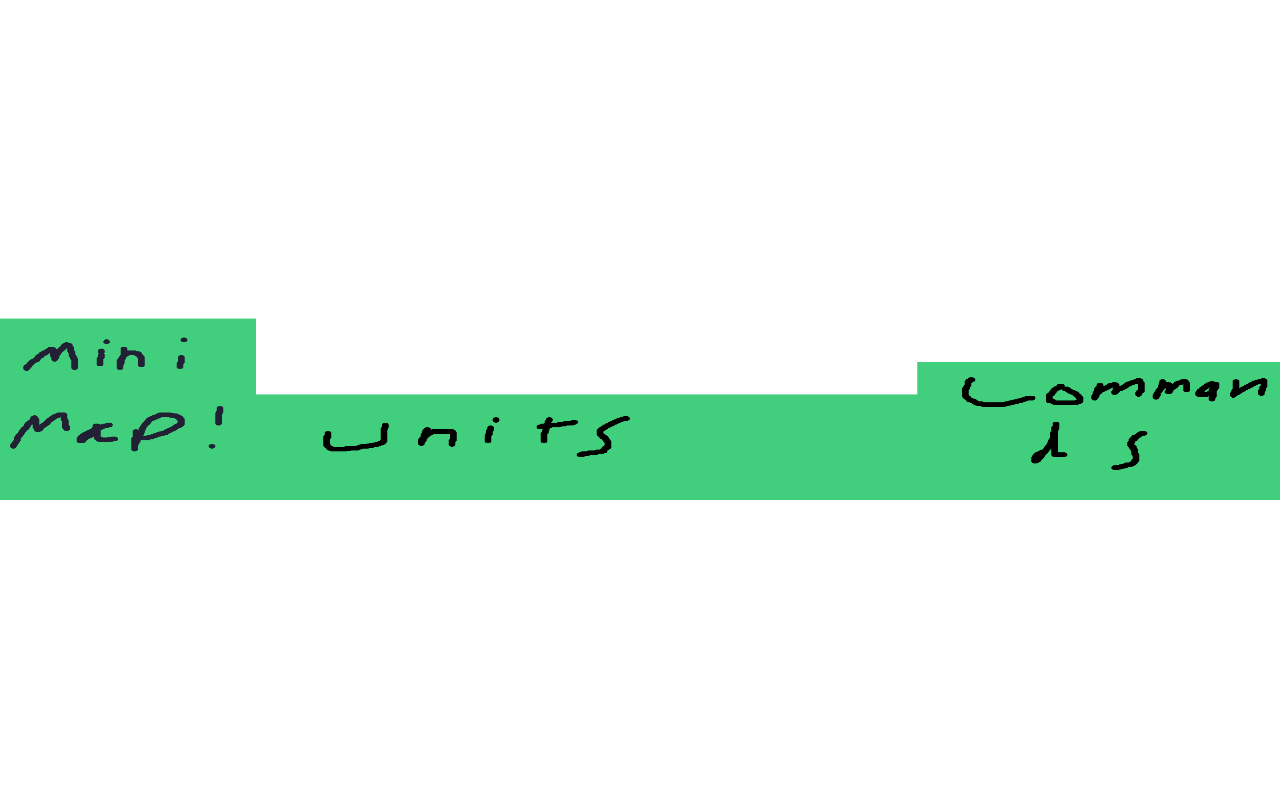
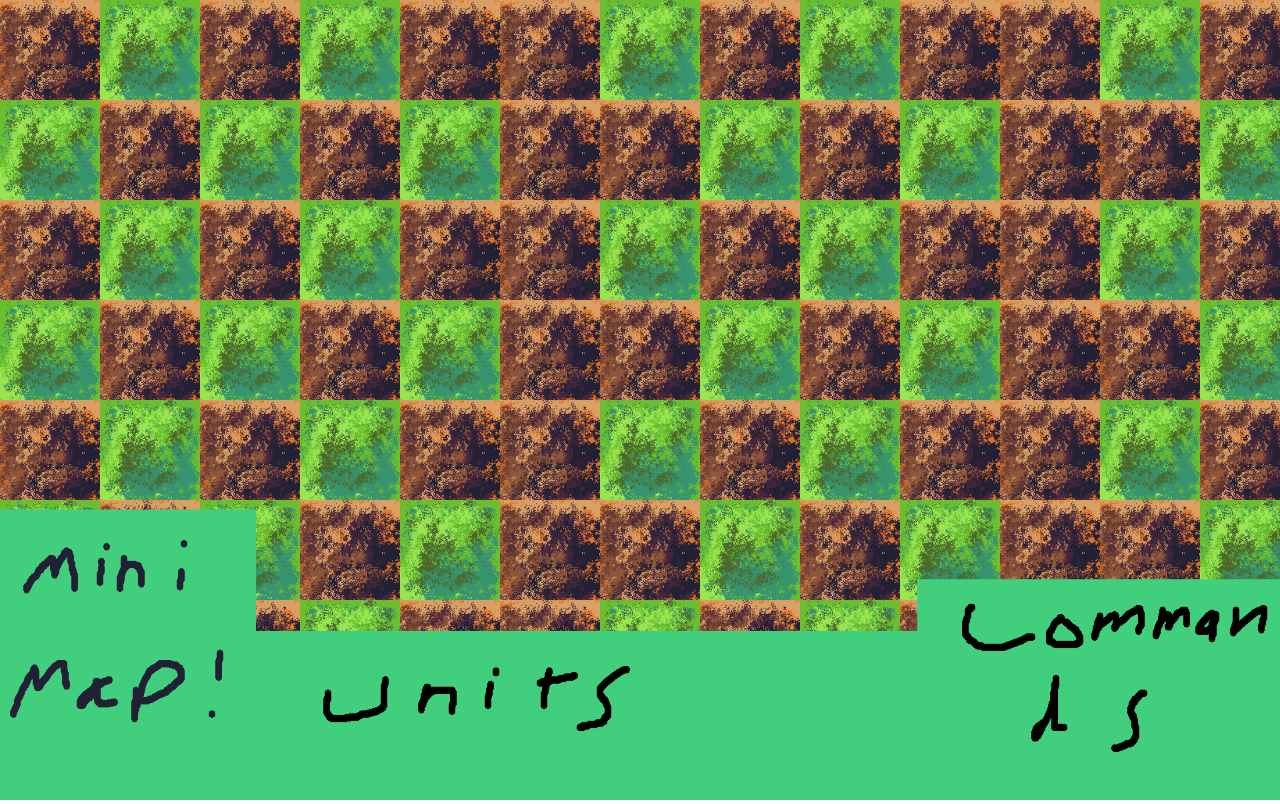
Before and after one commit to CodyMcMahon/broodwar2, a plain HTML site: page index.html in a window 1280 px wide. Drawn offline with Linux system fonts and the light colour scheme.

Commit message:
blocks load

```diff
--- a/index.html
+++ b/index.html
@@ -9,6 +9,7 @@
         <script src="source/mouseListeners.js" type="text/javascript"></script>
         <script src="source/graphics.js" type="text/javascript"></script>
         <script src="source/updateState.js" type="text/javascript"></script>
+        <script src="source/map.js" type="text/javascript"></script>
     </head>
     <body style="display:block;margin:0;padding:0;" onload="startup()">
         <canvas id="mat" width = "800" height = "600" />
--- a/source/assets.js
+++ b/source/assets.js
@@ -1,6 +1,14 @@
 var placeholder_ui_image;
-
+var shitgroundtile1;
+var shitgroundtile2;
+var blackedgetile;
 function ldassets(){
   placeholder_ui_image = new Image();
   placeholder_ui_image.src = "sprites/ui_kappa.png";
+  shitgroundtile1 = new Image();
+  shitgroundtile1.src = "sprites/tiles/shit_ground_tile_1.png";
+  shitgroundtile2 = new Image();
+  shitgroundtile2.src = "sprites/tiles/shit_ground_tile_2.png";
+  blackedgetile = new Image();
+  blackedgetile.src = "sprites/tiles/black_tile_1.png";
 }
--- a/source/graphics.js
+++ b/source/graphics.js
@@ -10,6 +10,27 @@ function drawState(){
 
 function drawBackground(){
     ctx.clearRect(0,0,c.width,c.height);
+    var xtileindex, ytileindex, xtilenum, ytilenum, xtilestart, ytilestart;
+    xtileindex = Math.floor(me.x/100);
+    ytileindex = Math.floor(me.y/100);
+    xtilenum = Math.floor(c.width/100) + 2;
+    ytilenum = Math.floor(c.height/100) + 1;
+    xtilestart = 0 - (me.x % 100);
+    ytilestart = 0 - (me.y % 100);
+    //alert(xtilenum);
+    //alert(ytilenum);
+
+    for(var ix = 0;ix < xtilenum; ix++){
+      for(var iy = 0;iy < ytilenum; iy++){
+        if(map.width <= xtileindex + ix || map.height <= ytileindex + iy){
+          continue;
+        }
+        //ctx.drawImage(placeholder_ui_image, 200, 200, 100, 100);
+        //alert((map.tiledata[ytileindex + iy])[xtileindex + ix]);
+        //alert(map.tileData[ytileindex + iy][xtileindex + ix]);
+        ctx.drawImage(map.floor[map.tiledata[ytileindex + iy][xtileindex + ix]], xtilestart + (ix * 100), ytilestart + (iy * 100), 100, 100);
+      }//map.floor[map.tiledata[ytileindex + iy][xtileindex + ix]]
+    }
 }
 
 function drawUnits(){
@@ -28,7 +49,6 @@ function drawBox(){
   var x,y,width,height;
   if(me.isDragging){
 
-//ctx.strokeText(me.dragStartX,110,100);
     if(me.dragStartX < me.dragNowX){
       x = me.dragStartX;
       width = me.dragNowX - me.dragStartX;
--- /dev/null
+++ b/source/map.js
@@ -0,0 +1,39 @@
+var map;
+
+function mapinit (){
+  map = {
+    width: 27,
+    height: 27,
+    tiledata: [[2,2,2,2,2,2,2,2,2,2,2,2,2,2,2,2,2,2,2,2,2,2,2,2,2,2,2],
+               [2,0,1,0,1,0,0,1,0,1,0,0,1,0,1,0,0,1,0,1,0,0,1,0,1,0,2],
+               [2,1,0,1,0,1,0,0,1,0,1,0,0,1,0,1,0,0,1,0,1,0,0,1,0,1,2],
+               [2,0,1,0,1,0,0,1,0,1,0,0,1,0,1,0,0,1,0,1,0,0,1,0,1,0,2],
+               [2,1,0,1,0,1,0,0,1,0,1,0,0,1,0,1,0,0,1,0,1,0,0,1,0,1,2],
+               [2,0,1,0,1,0,0,1,0,1,0,0,1,0,1,0,0,1,0,1,0,0,1,0,1,0,2],
+               [2,1,0,1,0,1,0,0,1,0,1,0,0,1,0,1,0,0,1,0,1,0,0,1,0,1,2],
+               [2,0,1,0,1,0,0,1,0,1,0,0,1,0,1,0,0,1,0,1,0,0,1,0,1,0,2],
+               [2,1,0,1,0,1,0,0,1,0,1,0,0,1,0,1,0,0,1,0,1,0,0,1,0,1,2],
+               [2,0,1,0,1,0,0,1,0,1,0,0,1,0,1,0,0,1,0,1,0,0,1,0,1,0,2],
+               [2,1,0,1,0,1,0,0,1,0,1,0,0,1,0,1,0,0,1,0,1,0,0,1,0,1,2],
+               [2,0,1,0,1,0,0,1,0,1,0,0,1,0,1,0,0,1,0,1,0,0,1,0,1,0,2],
+               [2,1,0,1,0,1,0,0,1,0,1,0,0,1,0,1,0,0,1,0,1,0,0,1,0,1,2],
+               [2,0,1,0,1,0,0,1,0,1,0,0,1,0,1,0,0,1,0,1,0,0,1,0,1,0,2],
+               [2,1,0,1,0,1,0,0,1,0,1,0,0,1,0,1,0,0,1,0,1,0,0,1,0,1,2],
+               [2,0,1,0,1,0,0,1,0,1,0,0,1,0,1,0,0,1,0,1,0,0,1,0,1,0,2],
+               [2,1,0,1,0,1,0,0,1,0,1,0,0,1,0,1,0,0,1,0,1,0,0,1,0,1,2],
+               [2,0,1,0,1,0,0,1,0,1,0,0,1,0,1,0,0,1,0,1,0,0,1,0,1,0,2],
+               [2,1,0,1,0,1,0,0,1,0,1,0,0,1,0,1,0,0,1,0,1,0,0,1,0,1,2],
+               [2,0,1,0,1,0,0,1,0,1,0,0,1,0,1,0,0,1,0,1,0,0,1,0,1,0,2],
+               [2,1,0,1,0,1,0,0,1,0,1,0,0,1,0,1,0,0,1,0,1,0,0,1,0,1,2],
+               [2,0,1,0,1,0,0,1,0,1,0,0,1,0,1,0,0,1,0,1,0,0,1,0,1,0,2],
+               [2,1,0,1,0,1,0,0,1,0,1,0,0,1,0,1,0,0,1,0,1,0,0,1,0,1,2],
+               [2,0,1,0,1,0,0,1,0,1,0,0,1,0,1,0,0,1,0,1,0,0,1,0,1,0,2],
+               [2,1,0,1,0,1,0,0,1,0,1,0,0,1,0,1,0,0,1,0,1,0,0,1,0,1,2],
+               [2,0,1,0,1,0,0,1,0,1,0,0,1,0,1,0,0,1,0,1,0,0,1,0,1,0,2],
+               [2,2,2,2,2,2,2,2,2,2,2,2,2,2,2,2,2,2,2,2,2,2,2,2,2,2,2]],
+
+    floor : [shitgroundtile1,shitgroundtile2,blackedgetile],
+    //edge : ,
+    test: "test",
+};
+}
--- a/source/me.js
+++ b/source/me.js
@@ -16,4 +16,5 @@ var me = {
     isOnGameScreen: 0,
     cameraMoveY: "",
     cameraMoveX: "",
+    cameraMoveSpeed: 5,
 };
--- a/source/mouseListeners.js
+++ b/source/mouseListeners.js
@@ -45,19 +45,19 @@ function mouseMove(e){
       me.isDragging = 1;
     }
   }
-  if(e.clientY < 5){
+  if(e.clientY < 20){
     me.cameraMoveY = "north";
   }
-  else if(e.clientY > c.height - 5){
+  else if(e.clientY > c.height - 20){
     me.cameraMoveY = "south";
   }
   else{
     me.cameraMoveY = "";
   }
-  if(e.clientX < 5){
+  if(e.clientX < 20){
     me.cameraMoveX = "west";
   }
-  else if(e.clientX > c.width - 5){
+  else if(e.clientX > c.width - 20){
     me.cameraMoveX = "east";
   }
   else{
--- a/source/startup.js
+++ b/source/startup.js
@@ -3,14 +3,15 @@ function startup(){
   c = document.getElementById("mat");
   ctx = c.getContext("2d");
   c.width = document.body.clientWidth;
-  c.height = 500;//document.body.clientHeight;
+  c.height = 800;//document.body.clientHeight;
   ldassets();
+  mapinit();
   //alert("fuck");
   //alert(ctx);
   ctx.drawImage(placeholder_ui_image,0,0,c.width,c.height);
   //alert("fuck2");
   window.setInterval(drawState, 10);
-	window.setInterval(updateState, 5);
+	window.setInterval(updateState, 10);
   //alert("fuck");
   c.addEventListener("mousedown", mouseDown, false);
 	c.addEventListener("mouseup", mouseUp, false);
--- a/source/updateState.js
+++ b/source/updateState.js
@@ -1,4 +1,36 @@
 function updateState(){
-  //c.width = document.body.clientWidth;
+  //c.width -= 1;
   //c.height = document.body.clientHeight;
+  if(me.cameraMoveY === "north"){
+    if (me.y > me.cameraMoveSpeed){
+      me.y -= me.cameraMoveSpeed;
+    }
+    else{
+      me.y = 0;
+    }
+  }
+  else if(me.cameraMoveY === "south"){
+    if (me.y < ((map.height*100) - c.height) - me.cameraMoveSpeed){
+      me.y += me.cameraMoveSpeed;
+    }
+    else{
+      me.y = (map.height*100) - c.height;
+    }
+  }
+  if(me.cameraMoveX === "west"){
+    if (me.x > me.cameraMoveSpeed){
+      me.x -= me.cameraMoveSpeed;
+    }
+    else{
+      me.x = 0;
+    }
+  }
+  else if(me.cameraMoveX === "east"){
+    if (me.x < ((map.width*100) - c.width) - me.cameraMoveSpeed){
+      me.x += me.cameraMoveSpeed;
+    }
+    else{
+      me.x = (map.width*100) - c.width;
+    }
+  }
 }
```
Also changed, not shown: sprites/tiles/black_fader_1.png (added), sprites/tiles/black_tile_1.png (added), sprites/tiles/shit_ground_tile_1.png (added), sprites/tiles/shit_ground_tile_2.png (added).
